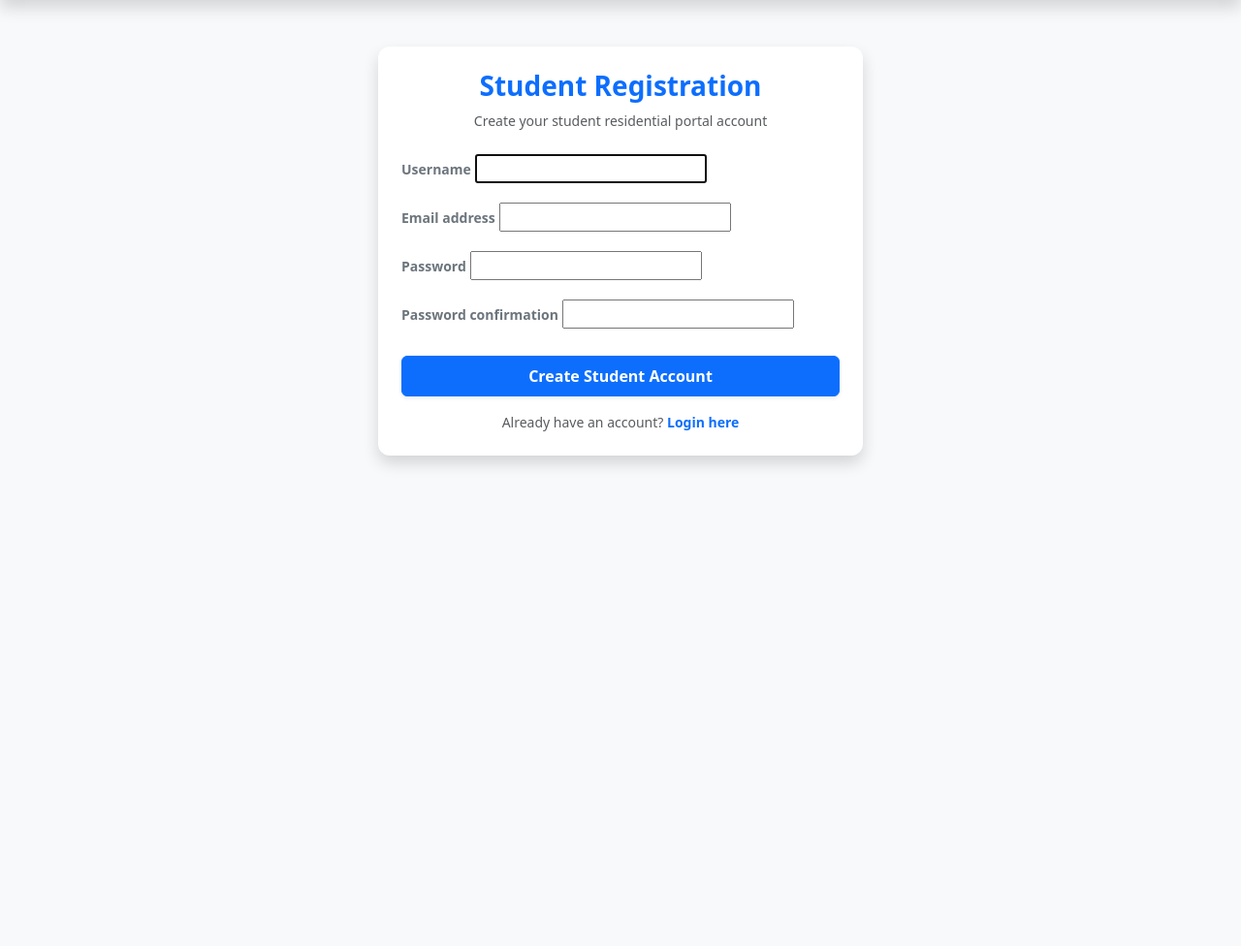
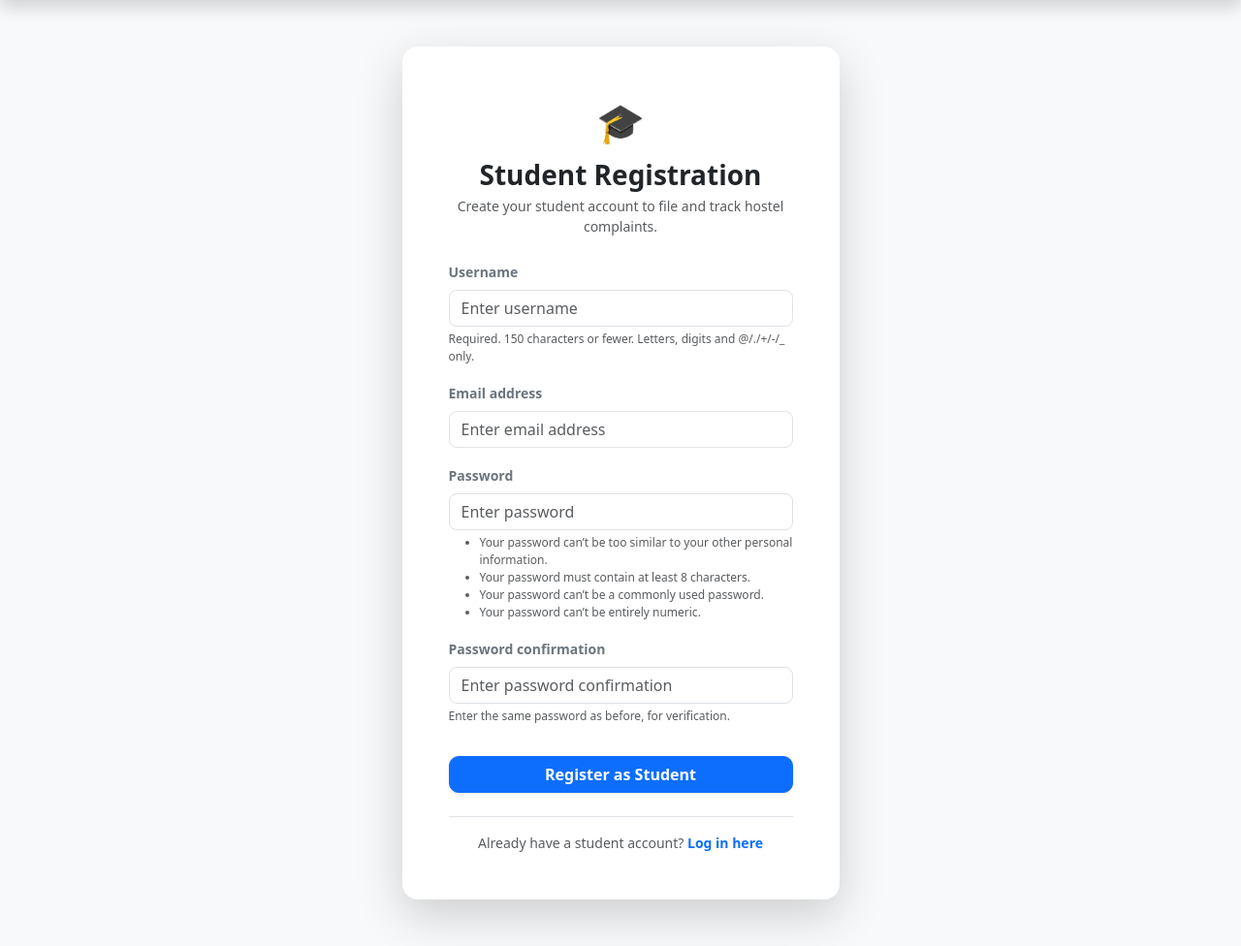
Before and after one commit to deblinachowdhuryofficial06-debug/hostel-care-portal, a Django app: template complaints/templates/complaints/register_student.html in a window 1280 px wide. Shown: the part 78-1054 px from the top of the page at 97% size. Before the commit the page ends 559 px from the top, so only its background shows below. Run offline with Django 5.2, Linux system fonts and the light colour scheme; the template is opened without the code that fills it: values that come from a table or form of the project are taken from there, others are empty; parts of the project's set-up code (start-up, migrations or seed data) failed here and were passed over.

Commit message:
Updated register_student.html to ensure explicit student form submission

```diff
--- a/complaints/templates/complaints/register_student.html
+++ b/complaints/templates/complaints/register_student.html
@@ -1,29 +1,73 @@
 {% extends 'complaints/base.html' %}
 
 {% block content %}
-<div class="card shadow border-0 mx-auto" style="max-width: 500px; border-radius: 12px;">
-    <div class="card-body p-4">
-        <h3 class="card-title text-center mb-2 text-primary fw-bold">Student Registration</h3>
-        <p class="text-center text-muted small mb-4">Create your student residential portal account</p>
+<div class="row justify-content-center align-items-center my-5">
+    <div class="col-md-6 col-lg-5">
+        <div class="card shadow-lg border-0" style="border-radius: 16px;">
+            <div class="card-body p-4 p-md-5">
 
-        <form method="POST" novalidate>
+                <!-- Header -->
+                <div class="text-center mb-4">
+                    <div class="fs-1 mb-2">🎓</div>
+                    <h3 class="fw-bold text-dark mb-1">Student Registration</h3>
+                    <p class="text-muted small">Create your student account to file and track hostel complaints.</p>
+                </div>
+
+                <!-- Registration Form -->
+                <form method="POST" action="{% url 'register_student' %}">
                     {% csrf_token %}
+
+                    {% if form.non_field_errors %}
+                        <div class="alert alert-danger py-2 small mb-3">
+                            {% for error in form.non_field_errors %}
+                                <div>{{ error }}</div>
+                            {% endfor %}
+                        </div>
+                    {% endif %}
+
                     {% for field in form %}
                         <div class="mb-3">
-                    <label class="form-label fw-bold text-secondary small">{{ field.label }}</label>
-                    {{ field }}
+                            <label for="{{ field.id_for_label }}" class="form-label fw-semibold small text-secondary">
+                                {{ field.label }}
+                            </label>
+                            <input
+                                type="{{ field.field.widget.input_type|default:'text' }}"
+                                name="{{ field.html_name }}"
+                                id="{{ field.id_for_label }}"
+                                class="form-control {% if field.errors %}is-invalid{% endif %}"
+                                placeholder="Enter {{ field.label|lower }}"
+                                style="border-radius: 8px;"
+                                required
+                            >
                             {% if field.errors %}
-                        <div class="text-danger small mt-1">
-                            {{ field.errors|striptags }}
+                                <div class="invalid-feedback small">
+                                    {% for error in field.errors %}
+                                        <div>{{ error }}</div>
+                                    {% endfor %}
+                                </div>
+                            {% endif %}
+                            {% if field.help_text %}
+                                <div class="form-text text-muted small" style="font-size: 0.75rem;">
+                                    {{ field.help_text|safe }}
                                 </div>
                             {% endif %}
                         </div>
                     {% endfor %}
-            <button type="submit" class="btn btn-primary w-100 py-2 mt-2 fw-bold shadow-sm">Create Student Account</button>
+
+                    <button type="submit" class="btn btn-primary w-100 py-2.5 fw-bold mt-3 shadow-sm" style="border-radius: 10px;">
+                        Register as Student
+                    </button>
                 </form>
 
-        <div class="text-center mt-3">
-            <p class="text-muted small mb-0">Already have an account? <a href="{% url 'login' %}" class="text-decoration-none fw-bold">Login here</a></p>
+                <!-- Footer Link -->
+                <div class="text-center mt-4 pt-3 border-top">
+                    <p class="small text-muted mb-0">
+                        Already have a student account?
+                        <a href="{% url 'login' %}?role=student" class="fw-bold text-primary text-decoration-none">Log in here</a>
+                    </p>
+                </div>
+
+            </div>
         </div>
     </div>
 </div>
```
Lines whose indentation alone changed are shown as unchanged.
